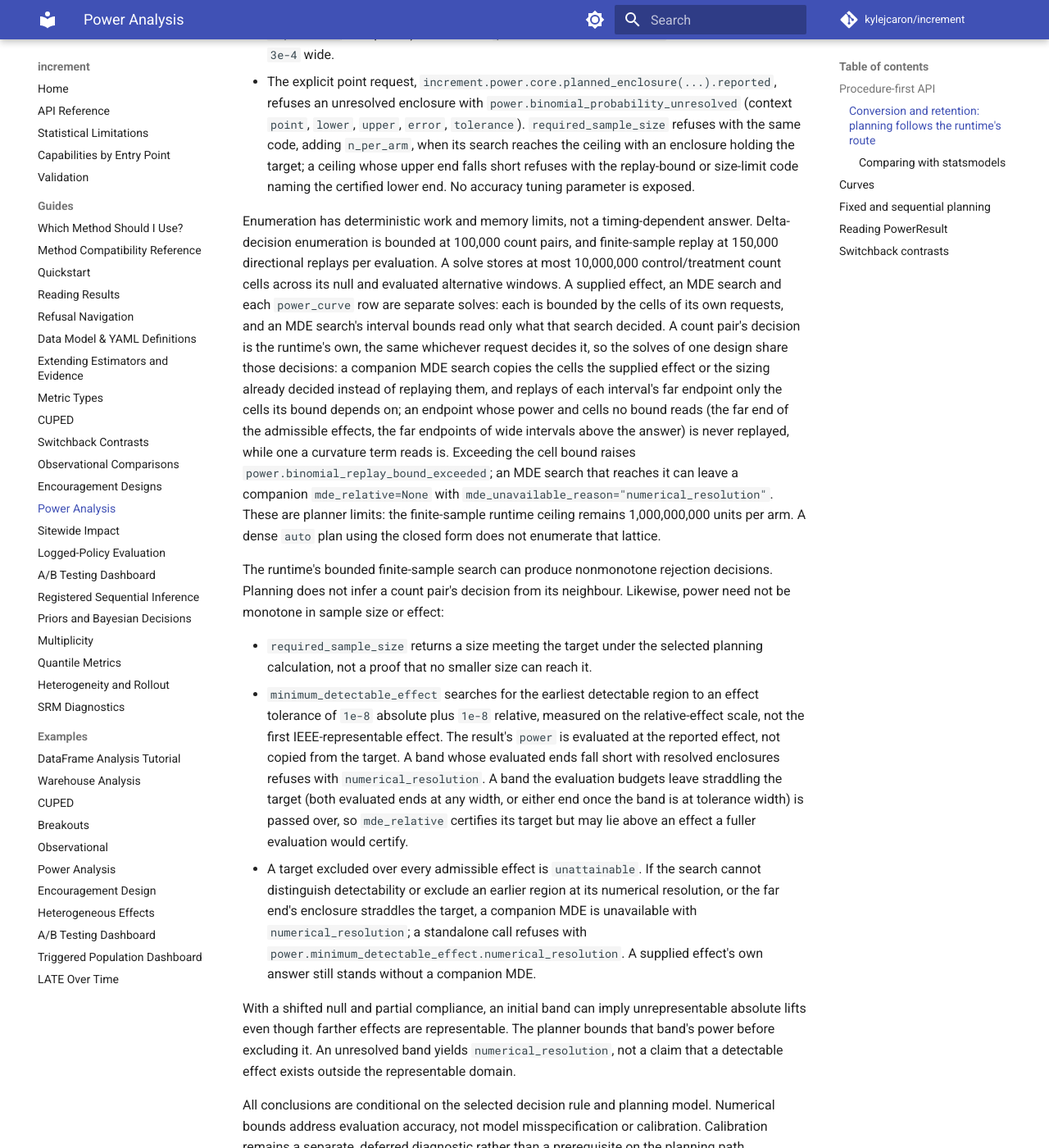
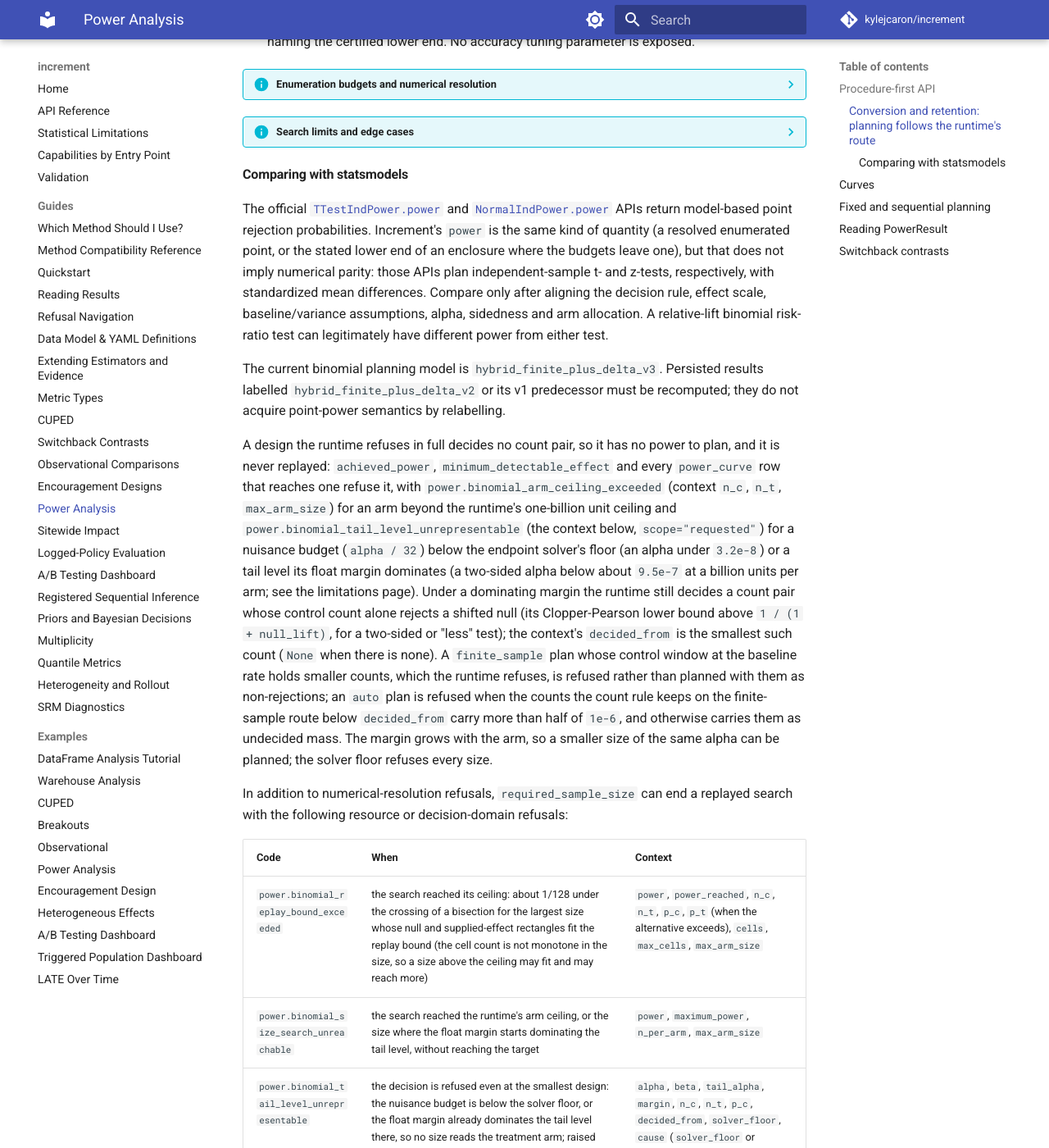
Before and after one commit to kylejcaron/increment, an MkDocs documentation site: the page built from docs/guides/power-analysis.md, in a window 1280 px wide and 1400 px high, scrolled down 4871 px. Shown: the whole window at 82% size. Built offline with MkDocs 1.6.1 and Material for MkDocs 9.7.7, drawn with Linux system fonts in a browser that asks for light colours; comment, search, counter and statistics services are not loaded; some of the changed text lies outside the part shown.

Commit message:
Simplify power analysis, switchback, and CUPED guides

```diff
--- a/docs/guides/power-analysis.md
+++ b/docs/guides/power-analysis.md
@@ -1,21 +1,21 @@
 # Power analysis and MDE for A/B tests
 
-Use power analysis to size a planned comparison, estimate power at a proposed
-size, or find its minimum detectable relative effect. The supported parallel-arm
-solvers require a control-arm `Baseline` and an
-`ArmPlanningProcedure` matching the analysis decision; the
-[worked mean-planning example](#procedure-first-api) shows the ordinary flow.
-Read the returned `PowerResult` at its actual integer size and check
-`power_basis` and qualifications before using it as a runtime-power claim.
-See [Reading results](reading-results.md) for row interpretation and
-[Multiplicity](multiplicity.md) for the canonical population/status table.
-Mean-like plans use a log-ratio variance model. Fixed-horizon conversion and
-retention planning instead follows the runtime's count-and-alpha-dependent
-route: each arm's event and non-event counts both matter, so there is no
-universal sample-size cutoff or fixed width premium. See
-[conversion and retention planning](#conversion-and-retention-planning-follows-the-runtimes-route)
-for the route and its numerical limits. Sequential and switchback solvers have
-separate assumptions and should not be inferred from this parallel-arm example.
+Plan conversion tests from a baseline rate, lift, and decision rule. For the
+standard plan, a 10% baseline and 10% relative lift (to 11%), tested two-sided
+at `alpha=0.05`, is sized for 80% power. Its reported `power` is the
+conservative `power_lower`: the runtime's rejection probability is at least
+that value, under the planner's stated numerical qualification. Its interval
+is about `3e-4` wide, so the plan sizes a few units per arm above where the
+point estimate crosses 80%.
+
+Use the parallel-arm solvers to size a comparison, estimate power at a proposed
+size, or find a minimum detectable relative effect. They require a control-arm
+`Baseline` and an `ArmPlanningProcedure` matching the analysis decision.
+Start with the [procedure-first example](#procedure-first-api); use
+[Reading results](reading-results.md) and [Multiplicity](multiplicity.md) to
+interpret the output. Conversion and retention use a separate, count-based
+runtime route; [details](#conversion-and-retention-planning-follows-the-runtimes-route).
+Sequential and switchback planning have separate assumptions.
 
 ## Procedure-first API
 
@@ -185,19 +185,27 @@
 
 ### Conversion and retention: planning follows the runtime's route
 
-An unadjusted, unclustered, fixed-horizon conversion or retention plan (no CUPED, no
-absorbed factor, no winsorization, no prior) is routed at runtime by its counts
-(`conversion_inference`, default `"auto"`): a count pair whose four per-arm success and failure
-counts are all dense for the tail allocation is decided by the delta-method test, every other
-pair by the exact Berger-Boos risk-ratio test on the raw counts. Planning reports the
-probability that this union rejects, summed over the binomial count law at the analyzed integer
-counts: the delta-method decision on the routed rectangle of count pairs (the production
-decision itself, each pair decided by the runtime's own calculation) plus the replayed finite-sample decision on the rest. It is neither route's power
-and not a function of the two: a plan whose counts straddle the threshold is not "the smaller
-of the two". The count law is integrated over windows that leave out at most about `1e-12` of
-mass. `ArmPlanningProcedure.standard(..., conversion_inference="finite_sample")` plans the
-replay at every size (refused for a mean, clustered or sequential plan, which the finite-sample
-route does not serve). Power depends on the baseline rate alone; `var` does not enter.
+For ordinary fixed-horizon conversion and retention plans, the planner follows
+the runtime's count-based decision. With the default `conversion_inference="auto"`,
+it can use either a delta-method test or a finite-sample test, depending on
+the observed counts. Power is the probability that the runtime's chosen
+decision rejects.
+
+??? info "Conversion and retention route details"
+    This route applies to unadjusted, unclustered fixed-horizon plans without
+    CUPED, absorbed factors, winsorization, or priors. For each count pair,
+    the runtime uses the delta-method test when all four arm success/failure
+    counts are dense for the tail allocation; otherwise it uses the exact
+    Berger–Boos risk-ratio test on the raw counts. Planning sums rejection
+    probability over this combined decision map, rather than taking the
+    smaller of two separate power calculations.
+
+    The count law is integrated over windows omitting at most about `1e-12`
+    of probability mass. `ArmPlanningProcedure.standard(...,
+    conversion_inference="finite_sample")` replays the finite-sample test at
+    every size; that route does not support means, clustered plans, or
+    sequential plans. Conversion and retention power depends on the baseline
+    rate, not `Baseline.var`.
 
 Public `power` is a model-based probability of the runtime's decision. An enumerated result
 also carries the computed enclosure of that probability, `power_lower` and `power_upper`
@@ -238,58 +246,55 @@
   short refuses with the replay-bound or size-limit code naming the certified lower
   end. No accuracy tuning parameter is exposed.
 
-Enumeration has deterministic work and memory limits, not a timing-dependent
-answer. Delta-decision enumeration is bounded at 100,000 count pairs, and
-finite-sample replay at 150,000 directional replays per evaluation. A solve
-stores at most 10,000,000 control/treatment count cells across its null and
-evaluated alternative windows. A supplied effect, an MDE search and each
-`power_curve` row are separate solves: each is bounded by the cells of its own
-requests, and an MDE search's interval bounds read only what that search decided.
-A count pair's decision is the runtime's own, the same whichever request decides
-it, so the solves of one design share those decisions: a companion MDE search
-copies the cells the supplied effect or the sizing already decided instead of
-replaying them, and replays of each interval's far endpoint only the cells its
-bound depends on; an endpoint whose power and cells no bound reads (the far end
-of the admissible effects, the far endpoints of wide intervals above the answer)
-is never replayed, while one a curvature term reads is. Exceeding the cell bound raises
-`power.binomial_replay_bound_exceeded`; an MDE search that reaches it can leave
-a companion `mde_relative=None` with `mde_unavailable_reason="numerical_resolution"`.
-These are planner limits: the finite-sample runtime ceiling remains
-1,000,000,000 units per arm. A dense `auto` plan using the closed form does
-not enumerate that lattice.
+??? info "Enumeration budgets and numerical resolution"
+    Enumeration has deterministic work and memory limits, not timing-dependent
+    answers. Delta-decision enumeration is bounded at 100,000 count pairs, and
+    finite-sample replay at 150,000 directional replays per evaluation. A solve
+    stores at most 10,000,000 control/treatment count cells across null and
+    alternative windows. Each supplied-effect solve, MDE search, and
+    `power_curve` row has its own cell budget. Companion calculations may reuse
+    decisions already made for the same design.
 
-The runtime's bounded finite-sample search can produce nonmonotone rejection
-decisions. Planning does not infer a count pair's decision from its neighbour.
-Likewise, power need not be monotone in sample size or effect:
+    Exceeding the cell bound raises `power.binomial_replay_bound_exceeded`; an
+    MDE search may return `mde_relative=None` with
+    `mde_unavailable_reason="numerical_resolution"`. These are planner limits;
+    the runtime's finite-sample ceiling remains 1,000,000,000 units per arm.
+    Dense `auto` plans using the closed form do not enumerate the count lattice.
 
-- `required_sample_size` returns a size meeting the target under the selected
-  planning calculation, not a proof that no smaller size can reach it.
-- `minimum_detectable_effect` searches for the earliest detectable region to
-  an effect tolerance of `1e-8` absolute plus `1e-8` relative, measured on the
-  relative-effect scale, not the first IEEE-representable effect. The result's
-  `power` is evaluated at the reported effect, not copied from the target. A
-  band whose evaluated ends fall short with resolved enclosures refuses with
-  `numerical_resolution`. A band the evaluation budgets leave straddling the
-  target (both evaluated ends at any width, or either end once the band is at
-  tolerance width) is passed over, so `mde_relative` certifies its target but
-  may lie above an effect a fuller evaluation would certify.
-- A target excluded over every admissible effect is `unattainable`. If the
-  search cannot distinguish detectability or exclude an earlier region at its
-  numerical resolution, or the far end's enclosure straddles the target, a
-  companion MDE is unavailable with `numerical_resolution`; a standalone call
-  refuses with `power.minimum_detectable_effect.numerical_resolution`. A
-  supplied effect's own answer still stands without a companion MDE.
+    The runtime's bounded finite-sample search can produce nonmonotone decisions.
+    Planning does not infer one count pair from its neighbour, and power need
+    not be monotone in sample size or effect. A required size meets the target
+    under the selected calculation; it does not prove no smaller size could.
+    MDE search certifies the returned effect under its stated resolution and
+    may pass over an unresolved region. If numerical resolution cannot
+    distinguish an earlier detectable region, a companion MDE is unavailable
+    with `numerical_resolution`; a standalone call refuses with
+    `power.minimum_detectable_effect.numerical_resolution`.
 
-With a shifted null and partial compliance, an initial band can imply
-unrepresentable absolute lifts even though farther effects are representable.
-The planner bounds that band's power before excluding it. An unresolved band
-yields `numerical_resolution`, not a claim that a detectable effect exists
-outside the representable domain.
+    All results are conditional on the selected decision rule and planning
+    model. Numerical bounds address evaluation accuracy, not model
+    misspecification or calibration.
 
-All conclusions are conditional on the selected decision rule and planning
-model. Numerical bounds address evaluation accuracy, not model misspecification
-or calibration. Calibration remains a separate, deferred diagnostic rather
-than a prerequisite on the planning path.
+??? info "Search limits and edge cases"
+    Power and the runtime's finite-sample decisions can be nonmonotone. A
+    required size meets the target under the selected calculation; it does
+    not prove that no smaller size can. MDE search looks for the earliest
+    detectable region to an absolute plus relative tolerance of `1e-8`.
+    Its returned power is evaluated at the reported effect, not copied from
+    the target. A search may pass over unresolved regions; in that case it
+    may return a certified higher effect or mark MDE unavailable with
+    `numerical_resolution`. A target excluded over all admissible effects is
+    `unattainable`.
+
+    With a shifted null and partial compliance, early candidate effects can
+    imply unrepresentable absolute lifts even when larger effects are
+    representable. The planner bounds those candidates before excluding them;
+    unresolved candidates yield `numerical_resolution`, not an assumption
+    that a detectable effect exists outside the representable range.
+
+    Numerical bounds describe evaluation accuracy, not model fit or
+    calibration. Calibration is a separate diagnostic, not a prerequisite
+    for planning.
 
 #### Comparing with statsmodels
 
```
Also changed, not shown: docs/guides/cuped.md (+76 -79 lines), docs/guides/switchback.md (+22 -24 lines).
